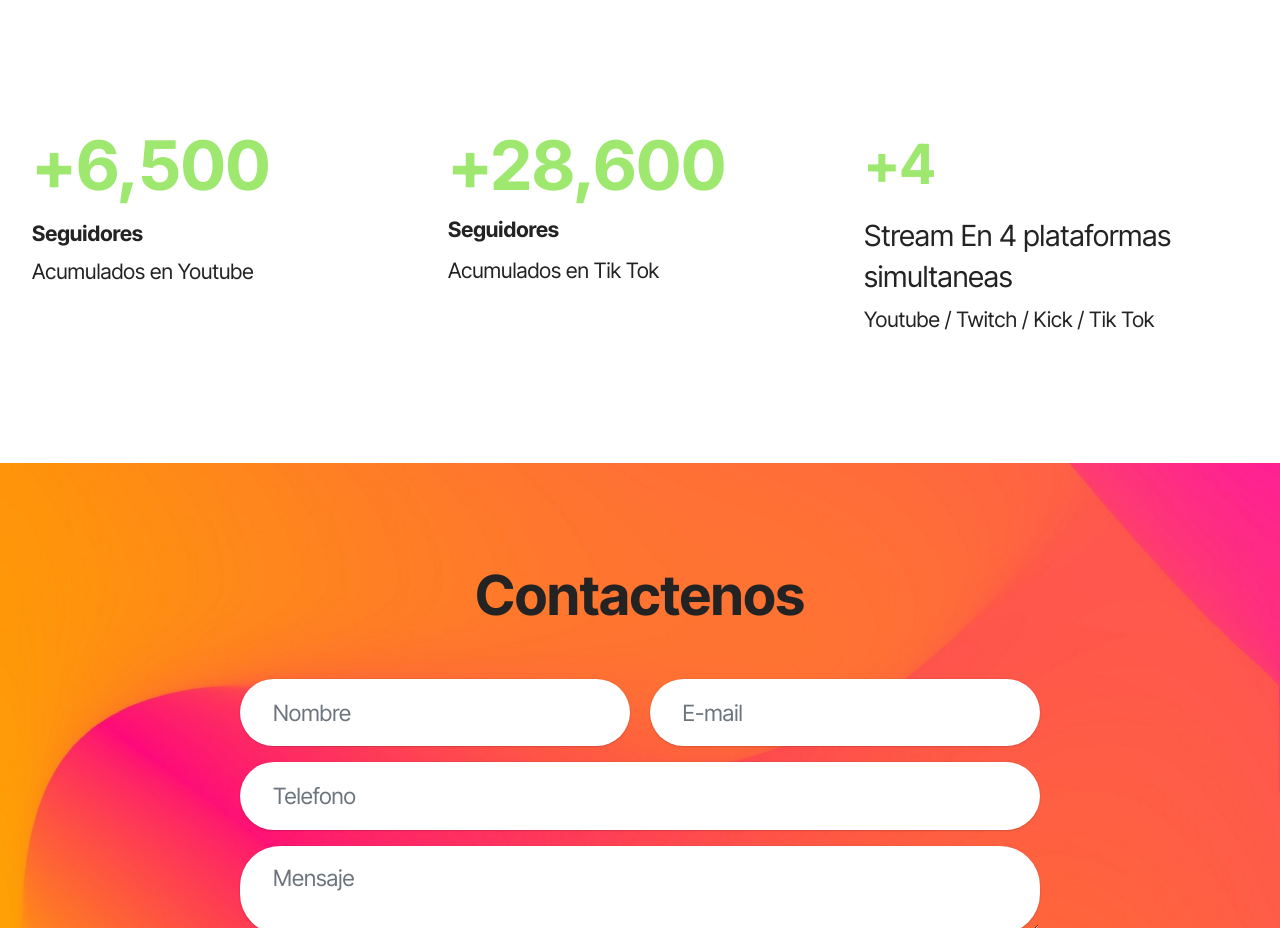
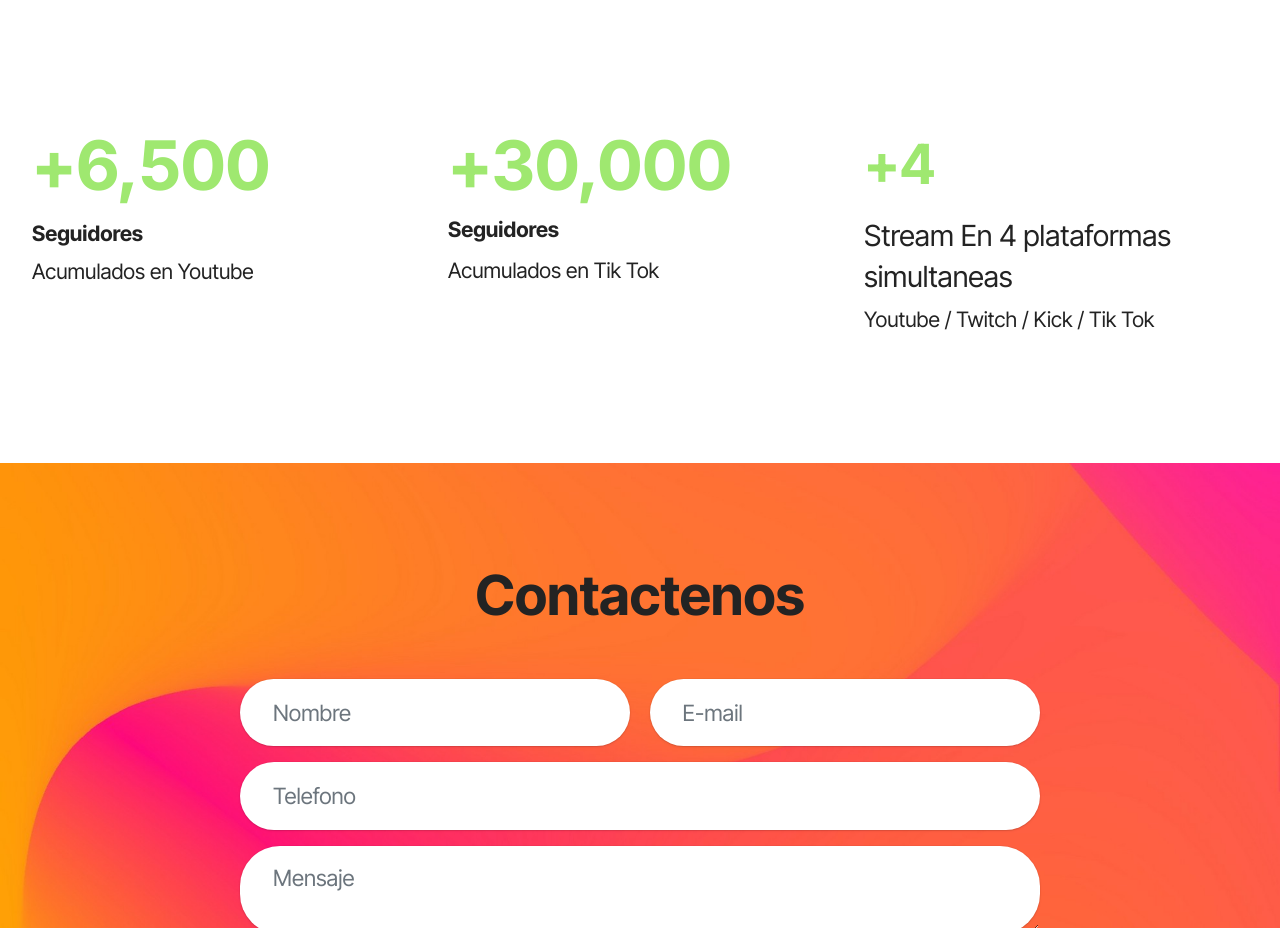
Before and after one commit to jm181987/kellypop, a plain HTML site: page index.html in a window 1280 px wide. Shown: the part 800-1728 px from the top of the page. Drawn offline with Linux system fonts and the light colour scheme; no server answers; files whose address does not match are found by name.

Commit message:
Update index.html

```diff
--- a/index.html
+++ b/index.html
@@ -92,7 +92,7 @@
 				<div class="item-wrapper">
 					<div class="title mb-3">
 						<h3 class="count mbr-fonts-style display-1">
-							+28600</h3>
+							+30000</h3>
 					</div>
 					<h4 class="card-title mbr-fonts-style display-7"><p><strong>Seguidores</strong>&nbsp;&nbsp;&nbsp;&nbsp;</p></h4>
 					<p class="mbr-text card-text mbr-fonts-style mb-0 display-7">
```
